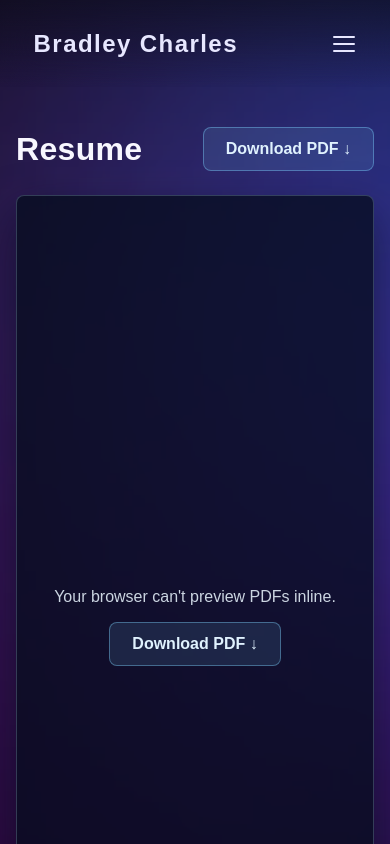
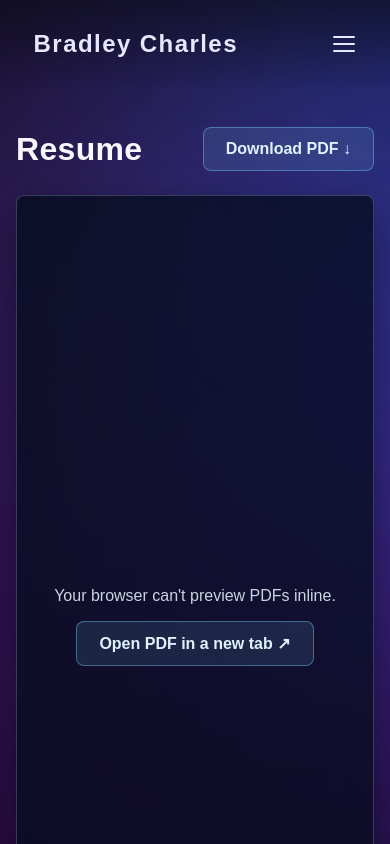
Before and after one commit to BradleyCharles/ProjectBradley, a Next.js app: page /resume in a window 390 px wide. Shown: the top 844 px of the page. Built offline with nearby package versions, Linux system fonts and the light colour scheme; a web font is replaced by a local one.

Commit message:
Update PDF download link to open in a new tab for better mobile compatibility

```diff
--- a/src/app/resume/page.tsx
+++ b/src/app/resume/page.tsx
@@ -24,8 +24,14 @@ export default function ResumePage() {
         >
           <div className={styles.fallback}>
             <p>Your browser can&apos;t preview PDFs inline.</p>
-            <a href={RESUME_PDF} download className={styles.fallbackLink}>
-              Download PDF ↓
+            {/* Opening the file directly lets phones use their own PDF viewer */}
+            <a
+              href={RESUME_PDF}
+              target="_blank"
+              rel="noopener noreferrer"
+              className={styles.fallbackLink}
+            >
+              Open PDF in a new tab ↗
             </a>
           </div>
         </object>
```
